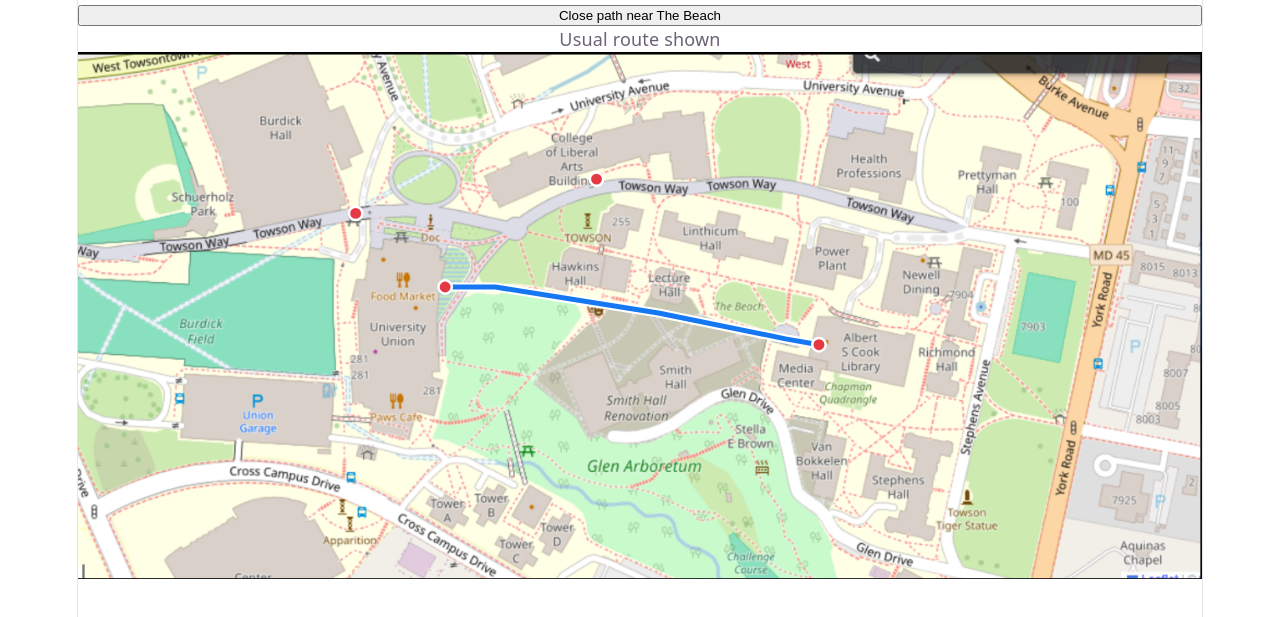
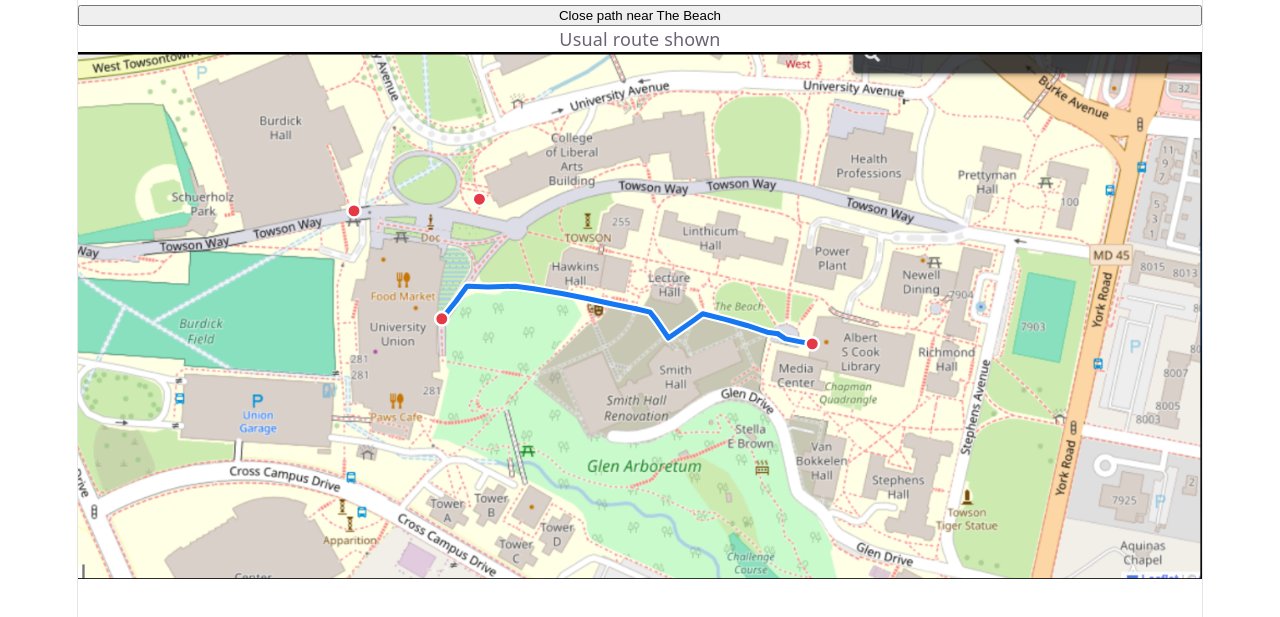
Before and after one commit to josh759/Campus-Detour, a website built with Vite: page index.html in a window 1280 px wide. Shown: the part 85-702 px from the top of the page. Built offline with nearby package versions, Linux system fonts and the light colour scheme.

Commit message:
Trace demo routes on campus map

```diff
--- a/src/main.js
+++ b/src/main.js
@@ -27,13 +27,14 @@ document.querySelector('#app').innerHTML = `
 let isClosed = false
 
 function updateRoute() {
+  const closedEdgeIds = isClosed ? ['c_d'] : []
   const route = getRoute(
     'union',
     'library',
-    isClosed ? ['c_d'] : []
+    closedEdgeIds
   )
 
-  renderMap(document.querySelector('#map'), route)
+  renderMap(document.querySelector('#map'), route, closedEdgeIds)
   document.querySelector('#route-status').textContent =
     isClosed ? 'Detour shown' : 'Usual route shown'
 }
--- a/src/map.js
+++ b/src/map.js
@@ -1,4 +1,18 @@
-import { nodes } from './routes.js'
+import { edges } from './routes.js'
+
+// Map-specific anchors use visible paths or building edges rather than the
+// draft graph coordinates, some of which fall inside buildings.
+const anchors = {
+  union: [435, 319],
+  burdick: [330, 190],
+  liberal: [480, 176],
+  library: [878, 349],
+  a: [468, 280],
+  b: [511, 219],
+  c: [667, 307],
+  d: [837, 337],
+  e: [850, 291],
+}
 
 const buildings = [
   ['union', 'Union'],
@@ -7,22 +21,76 @@ const buildings = [
   ['library', 'Library'],
 ]
 
-export function renderMap(container, route) {
-  const points = route.nodes
-    .map((id) => `${nodes[id].x},${nodes[id].y}`)
-    .join(' ')
+// Intermediate points are in edge.from -> edge.to order.
+// The plaza paths on c_d and the approaches to b and the two other buildings
+// are approximate and should be checked on the ground.
+const edgeGeometry = {
+  union_a: [[452, 298], [465, 280]],
+  a_c: [[490, 281], [523, 280], [545, 283], [580, 289],
+    [610, 295], [642, 302]],
+  c_d: [[684, 311], [691, 320], [706, 342], [736, 321], [747, 313],
+    [775, 320], [800, 327], [824, 335]],
+  d_library: [[846, 343], [861, 346]],
+  union_b: [[452, 298], [465, 280], [475, 266], [490, 247]],
+  b_e: [[527, 220], [538, 214], [579, 224], [620, 234], [660, 244],
+    [700, 254], [741, 264], [780, 274], [812, 282]],
+  e_d: [[849, 323], [844, 330]],
+  burdick_b: [[341, 194], [356, 199], [358, 205], [400, 211],
+    [440, 216], [473, 224], [496, 221]],
+  liberal_b: [[485, 185], [480, 196], [492, 207]],
+}
+
+function routeSegments(path) {
+  return path.slice(0, -1).map((from, index) => {
+    const to = path[index + 1]
+    const edge = edges.find(
+      (item) =>
+        (item.from === from && item.to === to) ||
+        (item.from === to && item.to === from)
+    )
+
+    if (!edge || !edgeGeometry[edge.id] || !anchors[edge.from] || !anchors[edge.to]) {
+      throw new Error(`Missing map geometry for route segment ${from} -> ${to}`)
+    }
+
+    const points = [
+      anchors[edge.from],
+      ...edgeGeometry[edge.id],
+      anchors[edge.to],
+    ]
+    if (from !== edge.from) points.reverse()
+
+    return points.map(([x, y]) => `${x},${y}`).join(' ')
+  })
+}
+
+export function renderMap(container, route, closedEdgeIds = []) {
+  const segments = routeSegments(route.nodes)
+  const isDetour = closedEdgeIds.includes('c_d')
 
   container.innerHTML = `
     <div class="campus-map">
       <img src="/campus-map.png" alt="Towson campus map" />
 
-      <svg viewBox="0 0 1344 630" aria-label="Campus route">
-        <polyline class="route-outline" points="${points}" />
-        <polyline class="route-line" points="${points}" />
+      <svg viewBox="0 0 1344 630" role="img" aria-label="${isDetour ? 'Detour route with path closure' : 'Campus route'}">
+        ${segments.map((points) => `
+          <polyline class="route-outline" points="${points}" />
+        `).join('')}
+        ${segments.map((points) => `
+          <polyline class="route-line ${isDetour ? 'detour' : ''}" points="${points}" />
+        `).join('')}
+
+        ${isDetour ? `
+          <g class="closure-marker" aria-label="Path near The Beach closed">
+            <title>Path near The Beach closed</title>
+            <path class="closure-outline" d="M 781 317 L 799 335 M 799 317 L 781 335" />
+            <path class="closure-cross" d="M 781 317 L 799 335 M 799 317 L 781 335" />
+          </g>
+        ` : ''}
 
         ${buildings.map(([id, label]) => `
           <g>
-            <circle class="building-pin" cx="${nodes[id].x}" cy="${nodes[id].y}" r="8" />
+            <circle class="building-pin" cx="${anchors[id][0]}" cy="${anchors[id][1]}" r="8" />
             <title>${label}</title>
           </g>
         `).join('')}
--- a/src/style.css
+++ b/src/style.css
@@ -337,3 +337,22 @@ code {
   stroke: white;
   stroke-width: 3;
 }
+
+.route-line.detour {
+  stroke: #f59e0b;
+}
+
+.closure-marker path {
+  fill: none;
+  stroke-linecap: round;
+}
+
+.closure-outline {
+  stroke: white;
+  stroke-width: 10;
+}
+
+.closure-cross {
+  stroke: #c5161d;
+  stroke-width: 5;
+}
```
